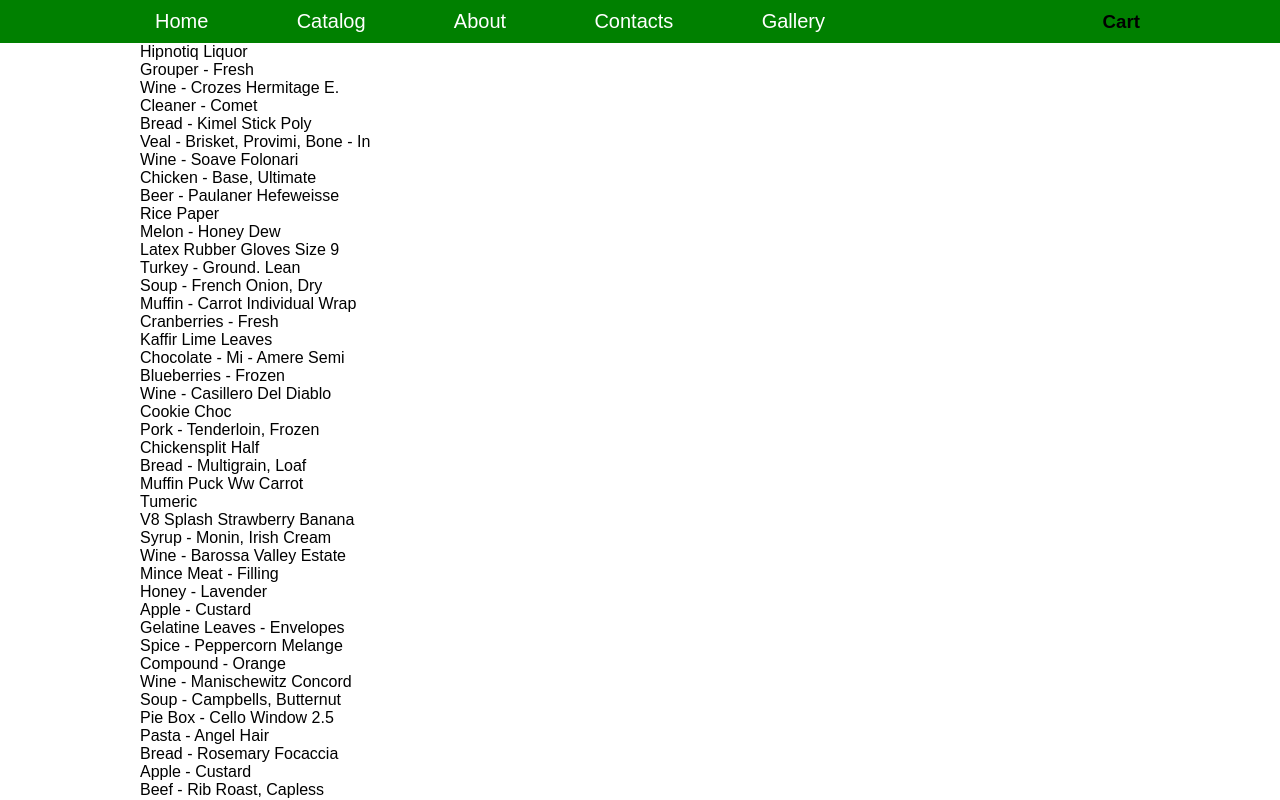
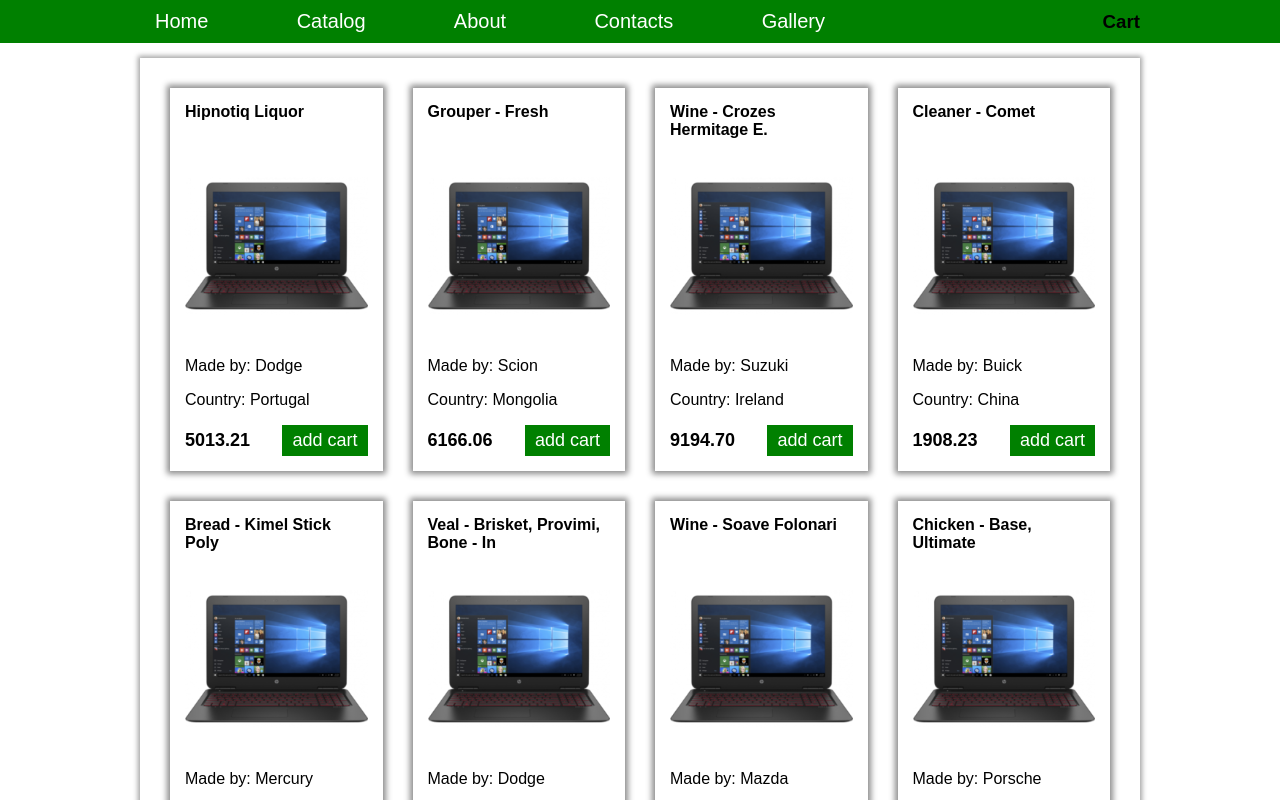
Before and after one commit to FriendSK/React-Shop_app, a React (Create React App) app: page /catalog in a window 1280 px wide. Shown: the top 800 px of the page. Built offline with nearby package versions, Linux system fonts and the light colour scheme.

Commit message:
stylised catalog items

```diff
--- a/src/components/App.scss
+++ b/src/components/App.scss
@@ -22,3 +22,9 @@
     margin: auto;
     max-width: 1000px;
 }
+
+.page {
+    box-shadow:  0 0 5px 2px #0000005e;
+    padding: 15px;
+    margin-top: 15px;
+}
--- a/src/components/pages/About/index.js
+++ b/src/components/pages/About/index.js
@@ -3,8 +3,9 @@
 
 const About = () => {
     return (
-
+        <div className='page container'>
         <h1> About </h1>
+        </div>
     )
 
 }
--- /dev/null
+++ b/src/components/pages/Catalog/Product.js
@@ -0,0 +1,33 @@
+import React from 'react';
+
+
+const Product = (props) => {
+
+    const {
+        name,
+        manufacturer,
+        price,
+        image,
+        country,
+    } = props.data;
+
+    return (
+        <div className='product'>
+            <div className='wrap'>
+                <h4>{name}</h4>
+                <img alt={name} src={image} />
+                <p>Made by: {manufacturer}</p>
+                <p>Country: {country}</p>
+                <div>
+                    <span>{price}</span>
+                    <input
+                        type='button'
+                        value='add cart'
+                    />
+                </div>
+            </div>
+        </div>
+    )
+}
+
+export default Product;
--- a/src/components/pages/Catalog/ProductList.js
+++ b/src/components/pages/Catalog/ProductList.js
@@ -1,10 +1,10 @@
 import React from 'react';
+import Product from './Product';
 
 const ProductList = ({products}) => {
-    return products.map ((product)=>
+    return products.map (product =>
 
-    <li key={product.id}> {product.name}</li>
-
+        <Product key={product.id} data = {product}/>
     )
 
 }
--- a/src/components/pages/Catalog/index.js
+++ b/src/components/pages/Catalog/index.js
@@ -5,8 +5,11 @@
 
 const Catalog = () => {
     return (
-        <div className='page container'>
-        <ProductList products = {products} />
+        <div id='catalog' className='page container'>
+
+            <div className='list-product'>
+                <ProductList products={products} />
+            </div>
         </div>
     )
 
--- a/src/components/pages/Catalog/style.scss
+++ b/src/components/pages/Catalog/style.scss
@@ -0,0 +1,42 @@
+.list-product {
+    display: flex;
+    flex-wrap: wrap;
+
+    .product {
+        width: 25%;
+
+        .wrap {
+            margin: 15px;
+            padding: 15px;
+            box-shadow:  0 0 6px 3px #00000075;
+            img {
+            max-width: 100%;
+            }
+            h4{
+                margin-top: 0;
+                height: 30px;
+            }
+            div {
+                display: flex;
+                justify-content: space-between;
+                align-items: center;
+                span {
+                    font-size: 18px;
+                    font-weight: bold;
+                }
+                input {
+                    font-size: 18px;
+                    background:  green;
+                    color: #fff;
+                    padding: 5px 10px;
+                    border: none;
+                    cursor: pointer;
+                    transition: 0.5s;
+                    &:hover {
+                        background: #26bd26;
+                    }
+                }
+            }
+        }
+    }
+}
--- a/src/components/pages/Contacts/index.js
+++ b/src/components/pages/Contacts/index.js
@@ -3,8 +3,9 @@
 
 const Contacts = () => {
     return (
-
+        <div className='page container'>
         <h1> Contacts </h1>
+        </div>
     )
 
 }
--- a/src/components/pages/Gallery/index.js
+++ b/src/components/pages/Gallery/index.js
@@ -3,8 +3,9 @@
 
 const Gallery = () => {
     return (
-
+        <div className='page container'>
         <h1> Gallery </h1>
+        </div>
     )
 
 }
--- a/src/components/pages/Home/index.js
+++ b/src/components/pages/Home/index.js
@@ -3,8 +3,9 @@
 
 const Home = () => {
     return (
-
+        <div className='page container'>
         <h1> Home </h1>
+        </div>
     )
 
 }
--- a/src/data/products.json
+++ b/src/data/products.json
@@ -1,50 +1,50 @@
-[{"id":1,"name":"Hipnotiq Liquor","manufacturer":"Dodge","currency":"$5013.21","image":"http://dummyimage.com/250x250.png/5fa2dd/ffffff","country":"Portugal"},
-{"id":2,"name":"Grouper - Fresh","manufacturer":"Scion","currency":"$6166.06","image":"http://dummyimage.com/250x250.png/dddddd/000000","country":"Mongolia"},
-{"id":3,"name":"Wine - Crozes Hermitage E.","manufacturer":"Suzuki","currency":"$9194.70","image":"http://dummyimage.com/250x250.png/5fa2dd/ffffff","country":"Ireland"},
-{"id":4,"name":"Cleaner - Comet","manufacturer":"Buick","currency":"$1908.23","image":"http://dummyimage.com/250x250.png/ff4444/ffffff","country":"China"},
-{"id":5,"name":"Bread - Kimel Stick Poly","manufacturer":"Mercury","currency":"$3353.91","image":"http://dummyimage.com/250x250.png/5fa2dd/ffffff","country":"Venezuela"},
-{"id":6,"name":"Veal - Brisket, Provimi, Bone - In","manufacturer":"Dodge","currency":"$5001.50","image":"http://dummyimage.com/250x250.png/5fa2dd/ffffff","country":"Canada"},
-{"id":7,"name":"Wine - Soave Folonari","manufacturer":"Mazda","currency":"$5601.40","image":"http://dummyimage.com/250x250.png/dddddd/000000","country":"Brazil"},
-{"id":8,"name":"Chicken - Base, Ultimate","manufacturer":"Porsche","currency":"$495.01","image":"http://dummyimage.com/250x250.png/ff4444/ffffff","country":"Mexico"},
-{"id":9,"name":"Beer - Paulaner Hefeweisse","manufacturer":"Dodge","currency":"$5678.69","image":"http://dummyimage.com/250x250.png/cc0000/ffffff","country":"Saint Kitts and Nevis"},
-{"id":10,"name":"Rice Paper","manufacturer":"Mercedes-Benz","currency":"$2638.00","image":"http://dummyimage.com/250x250.png/cc0000/ffffff","country":"Greece"},
-{"id":11,"name":"Melon - Honey Dew","manufacturer":"Audi","currency":"$6572.53","image":"http://dummyimage.com/250x250.png/dddddd/000000","country":"Sweden"},
-{"id":12,"name":"Latex Rubber Gloves Size 9","manufacturer":"Mercedes-Benz","currency":"$256.38","image":"http://dummyimage.com/250x250.png/ff4444/ffffff","country":"Indonesia"},
-{"id":13,"name":"Turkey - Ground. Lean","manufacturer":"Lincoln","currency":"$1207.38","image":"http://dummyimage.com/250x250.png/dddddd/000000","country":"China"},
-{"id":14,"name":"Soup - French Onion, Dry","manufacturer":"Cadillac","currency":"$6568.75","image":"http://dummyimage.com/250x250.png/dddddd/000000","country":"Indonesia"},
-{"id":15,"name":"Muffin - Carrot Individual Wrap","manufacturer":"BMW","currency":"$8585.08","image":"http://dummyimage.com/250x250.png/cc0000/ffffff","country":"Philippines"},
-{"id":16,"name":"Cranberries - Fresh","manufacturer":"BMW","currency":"$493.16","image":"http://dummyimage.com/250x250.png/cc0000/ffffff","country":"France"},
-{"id":17,"name":"Kaffir Lime Leaves","manufacturer":"Mazda","currency":"$2488.73","image":"http://dummyimage.com/250x250.png/ff4444/ffffff","country":"United States"},
-{"id":18,"name":"Chocolate - Mi - Amere Semi","manufacturer":"Aptera","currency":"$5529.28","image":"http://dummyimage.com/250x250.png/cc0000/ffffff","country":"Poland"},
-{"id":19,"name":"Blueberries - Frozen","manufacturer":"Ford","currency":"$3983.82","image":"http://dummyimage.com/250x250.png/5fa2dd/ffffff","country":"China"},
-{"id":20,"name":"Wine - Casillero Del Diablo","manufacturer":"Ford","currency":"$9196.42","image":"http://dummyimage.com/250x250.png/5fa2dd/ffffff","country":"Indonesia"},
-{"id":21,"name":"Cookie Choc","manufacturer":"Pontiac","currency":"$7141.95","image":"http://dummyimage.com/250x250.png/ff4444/ffffff","country":"South Africa"},
-{"id":22,"name":"Pork - Tenderloin, Frozen","manufacturer":"BMW","currency":"$3502.80","image":"http://dummyimage.com/250x250.png/dddddd/000000","country":"United States"},
-{"id":23,"name":"Chickensplit Half","manufacturer":"BMW","currency":"$9360.29","image":"http://dummyimage.com/250x250.png/dddddd/000000","country":"Ukraine"},
-{"id":24,"name":"Bread - Multigrain, Loaf","manufacturer":"Hyundai","currency":"$2217.69","image":"http://dummyimage.com/250x250.png/dddddd/000000","country":"Germany"},
-{"id":25,"name":"Muffin Puck Ww Carrot","manufacturer":"Pontiac","currency":"$3455.17","image":"http://dummyimage.com/250x250.png/ff4444/ffffff","country":"Kazakhstan"},
-{"id":26,"name":"Tumeric","manufacturer":"Cadillac","currency":"$5431.49","image":"http://dummyimage.com/250x250.png/ff4444/ffffff","country":"Argentina"},
-{"id":27,"name":"V8 Splash Strawberry Banana","manufacturer":"Cadillac","currency":"$4393.13","image":"http://dummyimage.com/250x250.png/ff4444/ffffff","country":"France"},
-{"id":28,"name":"Syrup - Monin, Irish Cream","manufacturer":"Jaguar","currency":"$1105.47","image":"http://dummyimage.com/250x250.png/dddddd/000000","country":"China"},
-{"id":29,"name":"Wine - Barossa Valley Estate","manufacturer":"Saab","currency":"$6269.21","image":"http://dummyimage.com/250x250.png/dddddd/000000","country":"France"},
-{"id":30,"name":"Mince Meat - Filling","manufacturer":"Ford","currency":"$7645.61","image":"http://dummyimage.com/250x250.png/cc0000/ffffff","country":"China"},
-{"id":31,"name":"Honey - Lavender","manufacturer":"Mercury","currency":"$4854.24","image":"http://dummyimage.com/250x250.png/5fa2dd/ffffff","country":"Indonesia"},
-{"id":32,"name":"Apple - Custard","manufacturer":"Ford","currency":"$7948.84","image":"http://dummyimage.com/250x250.png/ff4444/ffffff","country":"Russia"},
-{"id":33,"name":"Gelatine Leaves - Envelopes","manufacturer":"Ford","currency":"$4751.36","image":"http://dummyimage.com/250x250.png/ff4444/ffffff","country":"Belarus"},
-{"id":34,"name":"Spice - Peppercorn Melange","manufacturer":"Volkswagen","currency":"$1233.04","image":"http://dummyimage.com/250x250.png/5fa2dd/ffffff","country":"Philippines"},
-{"id":35,"name":"Compound - Orange","manufacturer":"Chevrolet","currency":"$4255.65","image":"http://dummyimage.com/250x250.png/dddddd/000000","country":"China"},
-{"id":36,"name":"Wine - Manischewitz Concord","manufacturer":"Ford","currency":"$5586.88","image":"http://dummyimage.com/250x250.png/dddddd/000000","country":"Ukraine"},
-{"id":37,"name":"Soup - Campbells, Butternut","manufacturer":"Toyota","currency":"$7446.02","image":"http://dummyimage.com/250x250.png/cc0000/ffffff","country":"Philippines"},
-{"id":38,"name":"Pie Box - Cello Window 2.5","manufacturer":"Toyota","currency":"$9180.67","image":"http://dummyimage.com/250x250.png/ff4444/ffffff","country":"Mexico"},
-{"id":39,"name":"Pasta - Angel Hair","manufacturer":"Honda","currency":"$4267.51","image":"http://dummyimage.com/250x250.png/5fa2dd/ffffff","country":"China"},
-{"id":40,"name":"Bread - Rosemary Focaccia","manufacturer":"Audi","currency":"$5899.08","image":"http://dummyimage.com/250x250.png/5fa2dd/ffffff","country":"Iraq"},
-{"id":41,"name":"Apple - Custard","manufacturer":"GMC","currency":"$6837.40","image":"http://dummyimage.com/250x250.png/ff4444/ffffff","country":"Indonesia"},
-{"id":42,"name":"Beef - Rib Roast, Capless","manufacturer":"Suzuki","currency":"$8904.11","image":"http://dummyimage.com/250x250.png/5fa2dd/ffffff","country":"Indonesia"},
-{"id":43,"name":"Salmon - Fillets","manufacturer":"Isuzu","currency":"$3274.99","image":"http://dummyimage.com/250x250.png/cc0000/ffffff","country":"Russia"},
-{"id":44,"name":"Wiberg Cure","manufacturer":"GMC","currency":"$750.04","image":"http://dummyimage.com/250x250.png/ff4444/ffffff","country":"Russia"},
-{"id":45,"name":"Beef - Flank Steak","manufacturer":"Mazda","currency":"$343.49","image":"http://dummyimage.com/250x250.png/cc0000/ffffff","country":"Croatia"},
-{"id":46,"name":"Sunflower Seed Raw","manufacturer":"GMC","currency":"$6042.12","image":"http://dummyimage.com/250x250.png/dddddd/000000","country":"Mexico"},
-{"id":47,"name":"Swiss Chard - Red","manufacturer":"Pontiac","currency":"$2281.57","image":"http://dummyimage.com/250x250.png/dddddd/000000","country":"France"},
-{"id":48,"name":"Cake Circle, Paprus","manufacturer":"BMW","currency":"$8433.86","image":"http://dummyimage.com/250x250.png/5fa2dd/ffffff","country":"Russia"},
-{"id":49,"name":"Beef - Ox Tongue, Pickled","manufacturer":"Land Rover","currency":"$7752.71","image":"http://dummyimage.com/250x250.png/dddddd/000000","country":"Colombia"},
-{"id":50,"name":"Tofu - Soft","manufacturer":"Mitsubishi","currency":"$2141.77","image":"http://dummyimage.com/250x250.png/ff4444/ffffff","country":"Guinea-Bissau"}]
+[{"id":1,"name":"Hipnotiq Liquor","manufacturer":"Dodge","price":"5013.21","image":"product.png","country":"Portugal"},
+{"id":2,"name":"Grouper - Fresh","manufacturer":"Scion","price":"6166.06","image":"product.png","country":"Mongolia"},
+{"id":3,"name":"Wine - Crozes Hermitage E.","manufacturer":"Suzuki","price":"9194.70","image":"product.png","country":"Ireland"},
+{"id":4,"name":"Cleaner - Comet","manufacturer":"Buick","price":"1908.23","image":"product.png","country":"China"},
+{"id":5,"name":"Bread - Kimel Stick Poly","manufacturer":"Mercury","price":"3353.91","image":"product.png","country":"Venezuela"},
+{"id":6,"name":"Veal - Brisket, Provimi, Bone - In","manufacturer":"Dodge","price":"5001.50","image":"product.png","country":"Canada"},
+{"id":7,"name":"Wine - Soave Folonari","manufacturer":"Mazda","price":"5601.40","image":"product.png","country":"Brazil"},
+{"id":8,"name":"Chicken - Base, Ultimate","manufacturer":"Porsche","price":"495.01","image":"product.png","country":"Mexico"},
+{"id":9,"name":"Beer - Paulaner Hefeweisse","manufacturer":"Dodge","price":"5678.69","image":"product.png","country":"Saint Kitts and Nevis"},
+{"id":10,"name":"Rice Paper","manufacturer":"Mercedes-Benz","price":"2638.00","image":"product.png","country":"Greece"},
+{"id":11,"name":"Melon - Honey Dew","manufacturer":"Audi","price":"6572.53","image":"product.png","country":"Sweden"},
+{"id":12,"name":"Latex Rubber Gloves Size 9","manufacturer":"Mercedes-Benz","price":"256.38","image":"product.png","country":"Indonesia"},
+{"id":13,"name":"Turkey - Ground. Lean","manufacturer":"Lincoln","price":"1207.38","image":"product.png","country":"China"},
+{"id":14,"name":"Soup - French Onion, Dry","manufacturer":"Cadillac","price":"6568.75","image":"product.png","country":"Indonesia"},
+{"id":15,"name":"Muffin - Carrot Individual Wrap","manufacturer":"BMW","price":"8585.08","image":"product.png","country":"Philippines"},
+{"id":16,"name":"Cranberries - Fresh","manufacturer":"BMW","price":"493.16","image":"product.png","country":"France"},
+{"id":17,"name":"Kaffir Lime Leaves","manufacturer":"Mazda","price":"2488.73","image":"product.png","country":"United States"},
+{"id":18,"name":"Chocolate - Mi - Amere Semi","manufacturer":"Aptera","price":"5529.28","image":"product.png","country":"Poland"},
+{"id":19,"name":"Blueberries - Frozen","manufacturer":"Ford","price":"3983.82","image":"product.png","country":"China"},
+{"id":20,"name":"Wine - Casillero Del Diablo","manufacturer":"Ford","price":"9196.42","image":"product.png","country":"Indonesia"},
+{"id":21,"name":"Cookie Choc","manufacturer":"Pontiac","price":"7141.95","image":"product.png","country":"South Africa"},
+{"id":22,"name":"Pork - Tenderloin, Frozen","manufacturer":"BMW","price":"3502.80","image":"product.png","country":"United States"},
+{"id":23,"name":"Chickensplit Half","manufacturer":"BMW","price":"9360.29","image":"product.png","country":"Ukraine"},
+{"id":24,"name":"Bread - Multigrain, Loaf","manufacturer":"Hyundai","price":"2217.69","image":"product.png","country":"Germany"},
+{"id":25,"name":"Muffin Puck Ww Carrot","manufacturer":"Pontiac","price":"3455.17","image":"product.png","country":"Kazakhstan"},
+{"id":26,"name":"Tumeric","manufacturer":"Cadillac","price":"5431.49","image":"product.png","country":"Argentina"},
+{"id":27,"name":"V8 Splash Strawberry Banana","manufacturer":"Cadillac","price":"4393.13","image":"product.png","country":"France"},
+{"id":28,"name":"Syrup - Monin, Irish Cream","manufacturer":"Jaguar","price":"1105.47","image":"product.png","country":"China"},
+{"id":29,"name":"Wine - Barossa Valley Estate","manufacturer":"Saab","price":"6269.21","image":"product.png","country":"France"},
+{"id":30,"name":"Mince Meat - Filling","manufacturer":"Ford","price":"7645.61","image":"product.png","country":"China"},
+{"id":31,"name":"Honey - Lavender","manufacturer":"Mercury","price":"4854.24","image":"product.png","country":"Indonesia"},
+{"id":32,"name":"Apple - Custard","manufacturer":"Ford","price":"7948.84","image":"product.png","country":"Russia"},
+{"id":33,"name":"Gelatine Leaves - Envelopes","manufacturer":"Ford","price":"4751.36","image":"product.png","country":"Belarus"},
+{"id":34,"name":"Spice - Peppercorn Melange","manufacturer":"Volkswagen","price":"1233.04","image":"product.png","country":"Philippines"},
+{"id":35,"name":"Compound - Orange","manufacturer":"Chevrolet","price":"4255.65","image":"product.png","country":"China"},
+{"id":36,"name":"Wine - Manischewitz Concord","manufacturer":"Ford","price":"5586.88","image":"product.png","country":"Ukraine"},
+{"id":37,"name":"Soup - Campbells, Butternut","manufacturer":"Toyota","price":"7446.02","image":"product.png","country":"Philippines"},
+{"id":38,"name":"Pie Box - Cello Window 2.5","manufacturer":"Toyota","price":"9180.67","image":"product.png","country":"Mexico"},
+{"id":39,"name":"Pasta - Angel Hair","manufacturer":"Honda","price":"4267.51","image":"product.png","country":"China"},
+{"id":40,"name":"Bread - Rosemary Focaccia","manufacturer":"Audi","price":"5899.08","image":"product.png","country":"Iraq"},
+{"id":41,"name":"Apple - Custard","manufacturer":"GMC","price":"6837.40","image":"product.png","country":"Indonesia"},
+{"id":42,"name":"Beef - Rib Roast, Capless","manufacturer":"Suzuki","price":"8904.11","image":"product.png","country":"Indonesia"},
+{"id":43,"name":"Salmon - Fillets","manufacturer":"Isuzu","price":"3274.99","image":"product.png","country":"Russia"},
+{"id":44,"name":"Wiberg Cure","manufacturer":"GMC","price":"750.04","image":"product.png","country":"Russia"},
+{"id":45,"name":"Beef - Flank Steak","manufacturer":"Mazda","price":"343.49","image":"product.png","country":"Croatia"},
+{"id":46,"name":"Sunflower Seed Raw","manufacturer":"GMC","price":"6042.12","image":"product.png","country":"Mexico"},
+{"id":47,"name":"Swiss Chard - Red","manufacturer":"Pontiac","price":"2281.57","image":"product.png","country":"France"},
+{"id":48,"name":"Cake Circle, Paprus","manufacturer":"BMW","price":"8433.86","image":"product.png","country":"Russia"},
+{"id":49,"name":"Beef - Ox Tongue, Pickled","manufacturer":"Land Rover","price":"7752.71","image":"product.png","country":"Colombia"},
+{"id":50,"name":"Tofu - Soft","manufacturer":"Mitsubishi","price":"2141.77","image":"product.png","country":"Guinea-Bissau"}]
```
Also changed, not shown: public/product.png (added).
